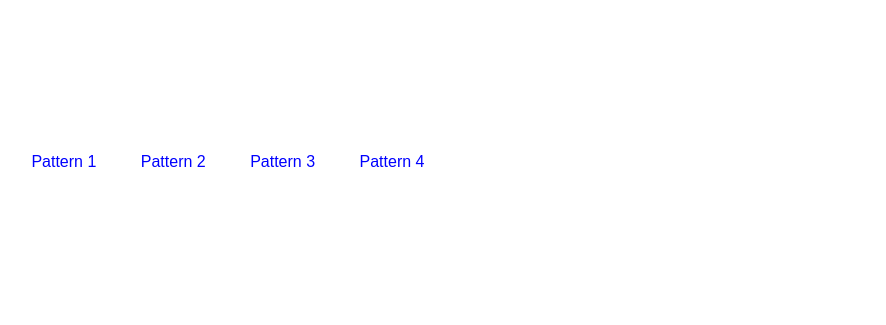
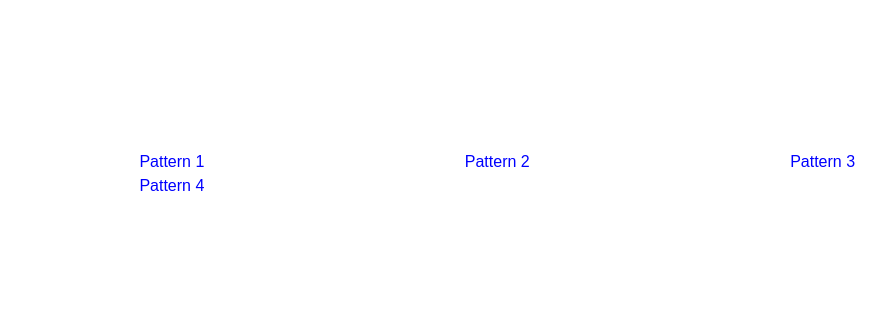
Before and after one commit to y834619756/Expanded-Tools-Interactive, a plain HTML site: page Projects/Project-01/02-Indiv-Patterns/index.html in a window 1280 px wide. Shown: the whole page, without its empty margins (173-1059 px from the left). Drawn offline with Linux system fonts and the light colour scheme.

Commit message:
refined code

```diff
--- a/Projects/Project-01/02-Indiv-Patterns/02-Indiv-Patterns.css
+++ b/Projects/Project-01/02-Indiv-Patterns/02-Indiv-Patterns.css
@@ -34,7 +34,7 @@ ul li{
 a:link{
 	color: #0000ff;
 	text-decoration: none;
-	padding: 20px;
+	padding: 10vw;
 }
 
 a:hover{
```
Also changed, not shown: 2 other files.
